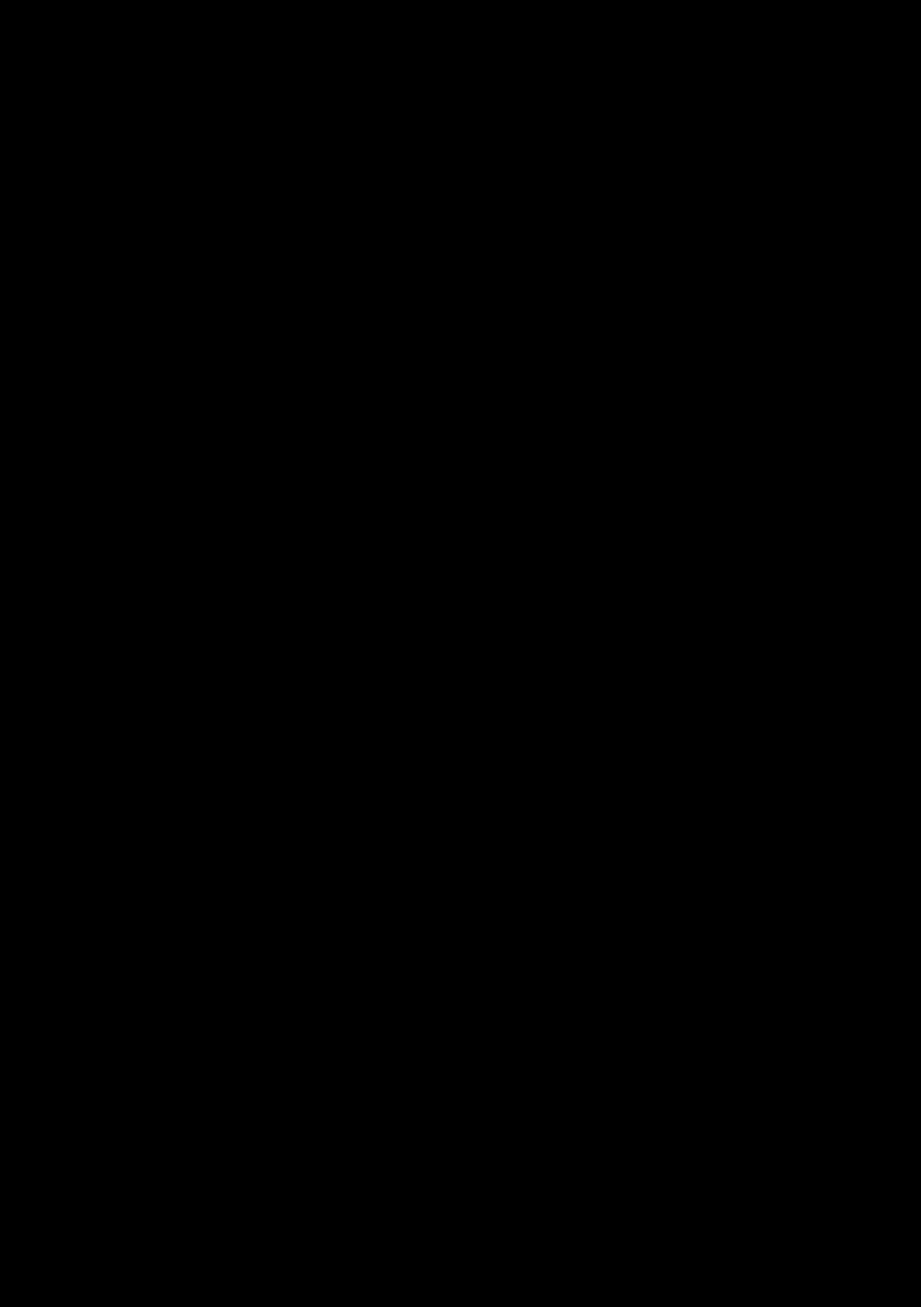
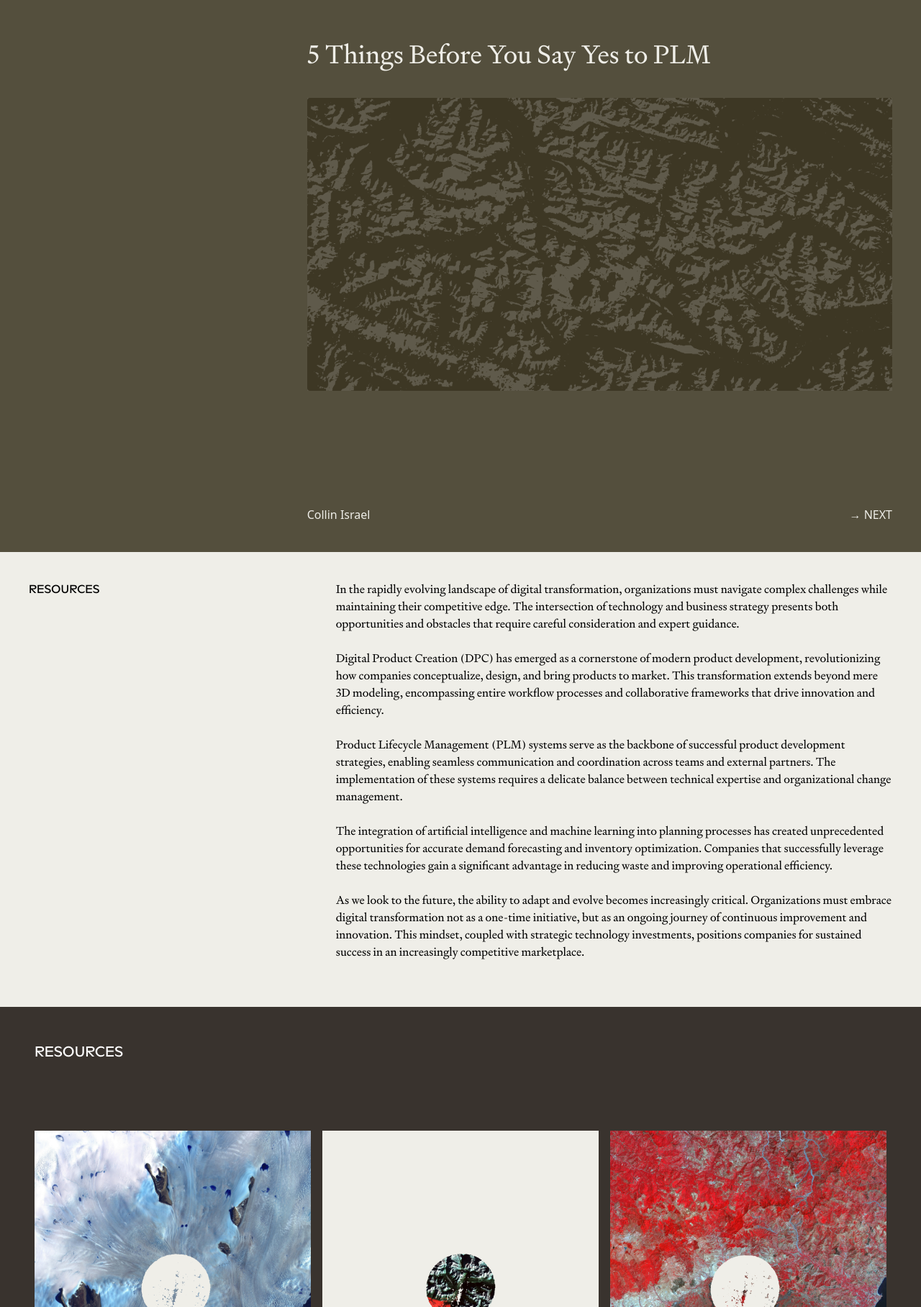
Before and after one commit to jordanframptondev/black-ink, a Next.js app: page /resources in a window 1280 px wide. Shown: the part 104-1920 px from the top of the page at 72% size. Before the commit the page ends 800 px from the top, so only its background shows below. Built offline with nearby package versions, Linux system fonts and the light colour scheme.

Commit message:
resources desktop

```diff
--- a/app/components/server-components/ResourcesPreviewList.js
+++ b/app/components/server-components/ResourcesPreviewList.js
@@ -1,3 +1,5 @@
+'use client';
+
 import Image from "next/image";
 import Link from "next/link";
 import { FadeIn, FadeInStagger } from "../FadeIn";
@@ -17,9 +19,12 @@ const blogs = [
   },
 ];
 
-export function ResourcesPreviewList() {
+export function ResourcesPreviewList({background}) {
   return (
-    <div className="bg-black py-6 lg:py-12 px-4 lg:px-12 flex flex-col justify-between">
+    <div
+      style={{ backgroundColor: background || 'black' }}
+      className="py-6 lg:py-12 px-4 lg:px-12 flex flex-col justify-between"
+    >
       <div>
         <h2 className="text-white text-xl uppercase font-ritma">resources</h2>
         <FadeInStagger>
@@ -36,9 +41,9 @@ export function ResourcesPreviewList() {
                   />
                 </FadeIn>
                 <FadeIn>
-                  <h2 className="text-[#efeee8] font-light font-signifier mt-6">
+                  <Link href="/resources" className="text-[#efeee8] font-light font-signifier mt-6">
                     {blog.title}
-                  </h2>
+                  </Link>
                 </FadeIn>
               </div>
             ))}
@@ -46,7 +51,7 @@ export function ResourcesPreviewList() {
         </FadeInStagger>
       </div>
       <div className="text-right lg:mt-48">
-        <Link href="/" className="text-white uppercase">
+        <Link href="/resources" className="text-white uppercase">
           &rarr; MORE
         </Link>
       </div>
--- a/app/resources/page.js
+++ b/app/resources/page.js
@@ -1,9 +1,115 @@
+import Image from "next/image";
+import HomeCta from "../../public/images/resources.png";
+import { FadeIn } from "../components/FadeIn";
+import { Footer } from "../components/Footer";
+import { Header } from "../components/Header";
+import { ResourcesPreviewList } from "../components/server-components/ResourcesPreviewList";
 export default function Resources() {
-    return (
-        <div>
-            <h1 className={'font-ritma text-3xl'}>Ritma</h1>
-            <h1 className={'font-signifier text-3xl'}>Signifier</h1>
-            <h1 className={'font-signifierItalic text-3xl'}>Signifier Italic</h1>
+  return (
+    <div className={"relative"}>
+      <div className="bg-[#544F3D]">
+        <Header color="cream" />
+        <div className="flex lg:pt-40 lg:pb-10">
+          <div className="w-1/3"></div>
+          <div className="w-2/3">
+            <PostHeader
+              title={"5 Things Before You Say Yes to PLM"}
+              image={HomeCta}
+              author={"Collin Israel"}
+            />
+          </div>
         </div>
-    );
+      </div>
+
+      <div className="bg-[#efeee8]">
+        <div className="flex">
+          <div className="w-1/3 lg:p-10">
+            <h2 className="font-ritma uppercase text-black">Resources</h2>
+          </div>
+          <div className="w-2/3 lg:p-10">
+            <PostBody />
+          </div>
+        </div>
+      </div>
+
+      <ResourcesPreviewList background="#39332e" />
+
+      <div className={"text-[#EFEEE8] select-none"}>
+        <div className={"relative"}>
+          <Footer />
+        </div>
+      </div>
+    </div>
+  );
 }
+
+function PostHeader({ title, image, author }) {
+  return (
+    <div className="pr-10 text-[#EFEEE8]">
+      <FadeIn>
+        <h1 className={"font-signifier text-4xl text-light"}>{title}</h1>
+      </FadeIn>
+      <FadeIn>
+        <div className="relative mt-10">
+          <div className="absolute left-0 top-0 right-0 bottom-0 bg-[#38311f] opacity-80"></div>
+          <div className="bg-white">
+            <Image src={image} alt={title} width={1220} height={610} />
+          </div>
+        </div>
+      </FadeIn>
+      <FadeIn>
+        <div className="flex justify-between items-center lg:mt-40">
+          <p className="text-cream">{author}</p>
+          <p className="uppercase">→ Next</p>
+        </div>
+      </FadeIn>
+    </div>
+  );
+}
+
+function PostBody() {
+  return (
+    <FadeIn>
+      <p className="mb-6 font-signifier">
+        In the rapidly evolving landscape of digital transformation,
+        organizations must navigate complex challenges while maintaining their
+        competitive edge. The intersection of technology and business strategy
+        presents both opportunities and obstacles that require careful
+        consideration and expert guidance.
+      </p>
+
+      <p className="mb-6 font-signifier">
+        Digital Product Creation (DPC) has emerged as a cornerstone of modern
+        product development, revolutionizing how companies conceptualize,
+        design, and bring products to market. This transformation extends beyond
+        mere 3D modeling, encompassing entire workflow processes and
+        collaborative frameworks that drive innovation and efficiency.
+      </p>
+
+      <p className="mb-6 font-signifier">
+        Product Lifecycle Management (PLM) systems serve as the backbone of
+        successful product development strategies, enabling seamless
+        communication and coordination across teams and external partners. The
+        implementation of these systems requires a delicate balance between
+        technical expertise and organizational change management.
+      </p>
+
+      <p className="mb-6 font-signifier">
+        The integration of artificial intelligence and machine learning into
+        planning processes has created unprecedented opportunities for accurate
+        demand forecasting and inventory optimization. Companies that
+        successfully leverage these technologies gain a significant advantage in
+        reducing waste and improving operational efficiency.
+      </p>
+
+      <p className="mb-6 font-signifier">
+        As we look to the future, the ability to adapt and evolve becomes
+        increasingly critical. Organizations must embrace digital transformation
+        not as a one-time initiative, but as an ongoing journey of continuous
+        improvement and innovation. This mindset, coupled with strategic
+        technology investments, positions companies for sustained success in an
+        increasingly competitive marketplace.
+      </p>
+    </FadeIn>
+  );
+}
```
Also changed, not shown: public/images/resources.png (added).
